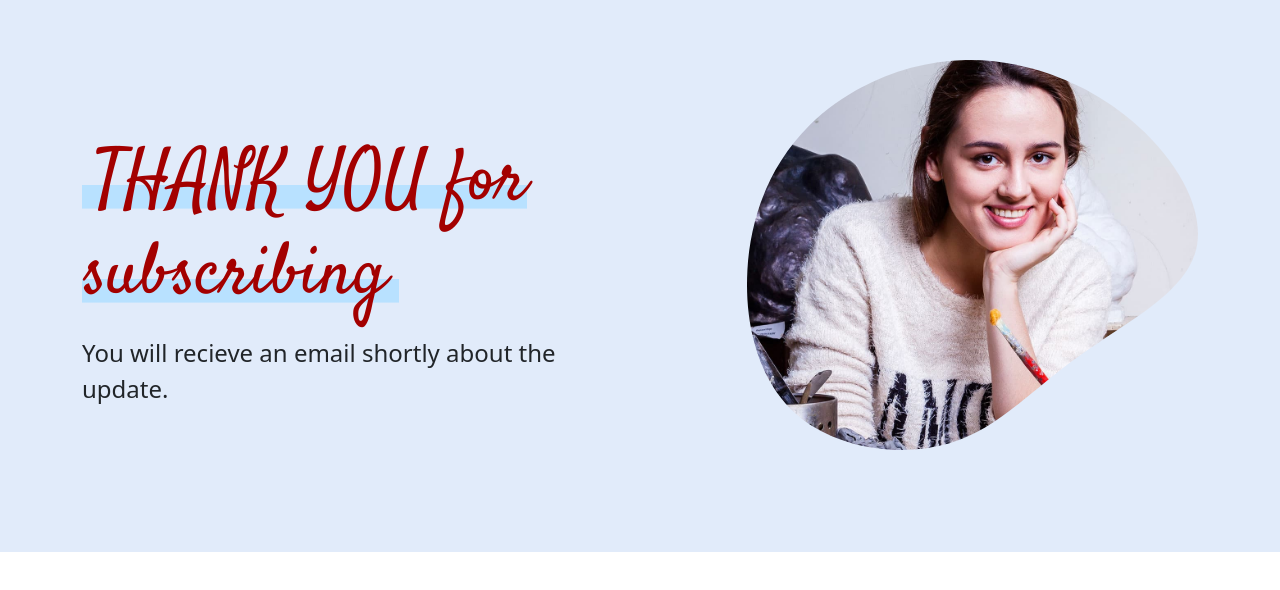
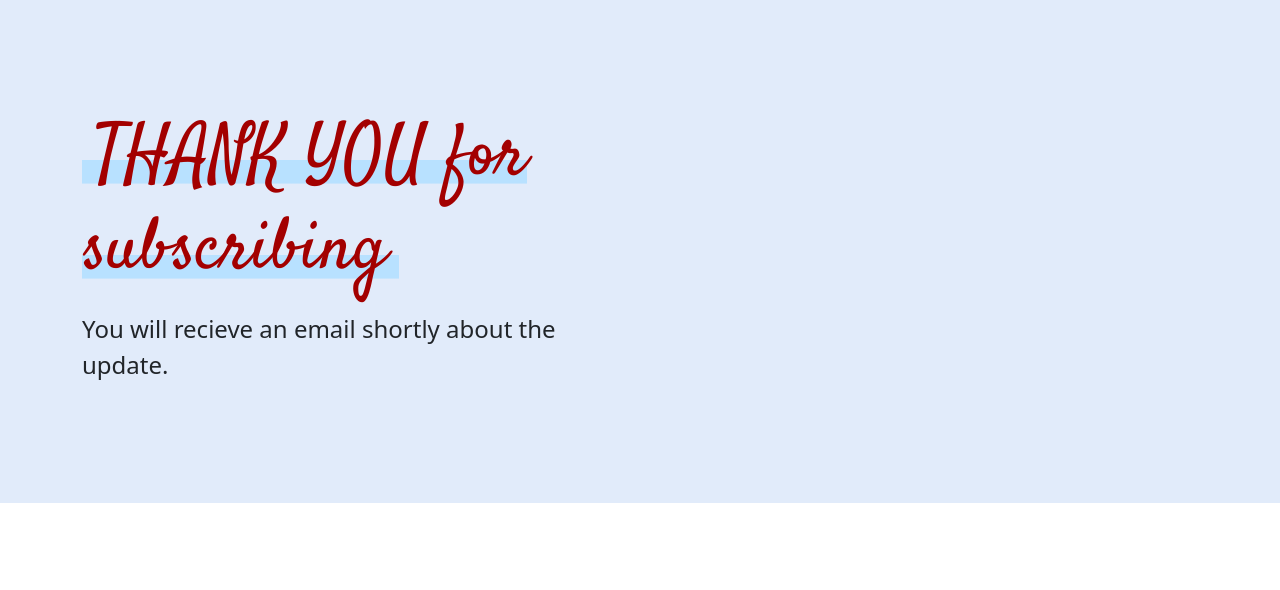
Before and after one commit to Riddhi-Dhillon/acoweb-thank-you, a plain HTML site: page index.html in a window 1280 px wide. Shown: the part 168-758 px from the top of the page. Drawn offline with nearby package versions, Linux system fonts and the light colour scheme.

Commit message:
Update index.html

```diff
--- a/index.html
+++ b/index.html
@@ -91,9 +91,9 @@
             <button type="button" class="btn btn-outline-primaryx btn-outline-accent btn-2xl rounded-pill px-4">Buy Credits</button> -->
           </div>
         </div>
-        <div class="col-12 col-lg-5 text-center">
+        <!--<div class="col-12 col-lg-5 text-center">
           <img class="img-fluid mask-position-center-center mask-repeat-no-repeat mask-size-auto" loading="lazy" src="./assets/img/hero/hero-home.jpg" alt="" style="-webkit-mask-image: url(./assets/img/hero/hero-blob-1.svg); mask-image: url(./assets/img/hero/hero-blob-1.svg);">
-        </div>
+        </div>  -->
       </div>
     </div>
   </section>
```
